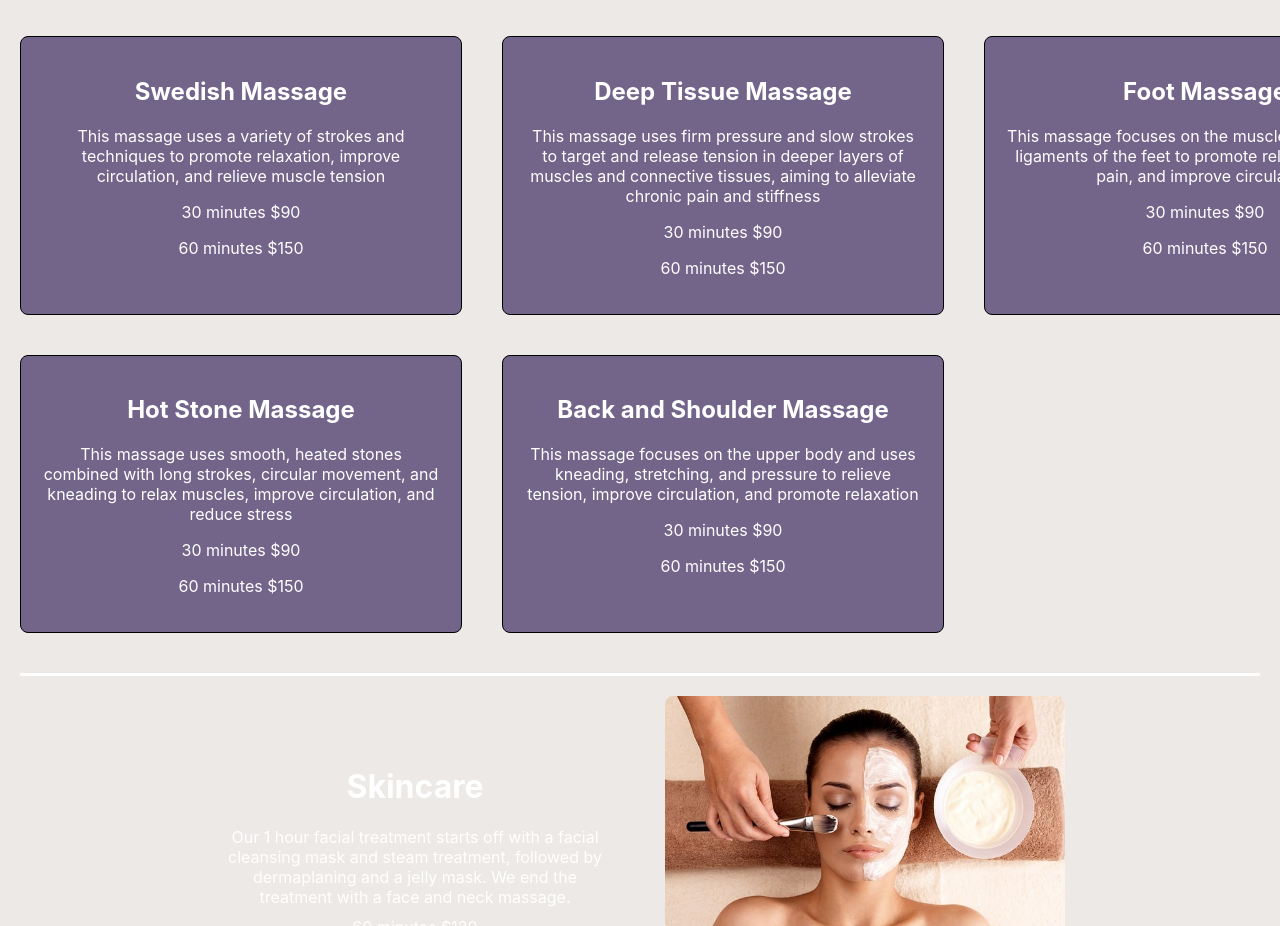
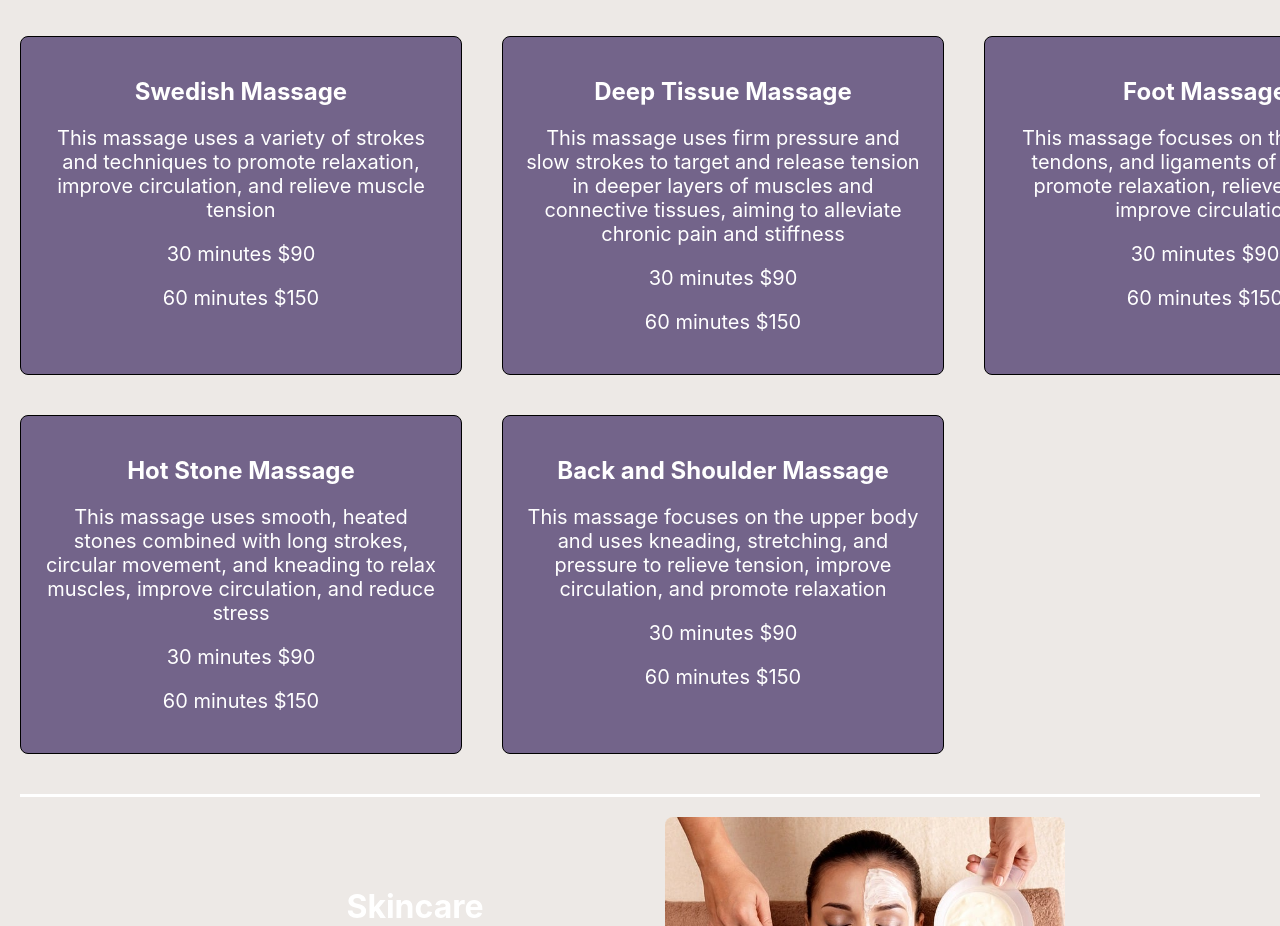
Before and after one commit to LaurenCummings/spa-project, a React (Vite) app: page / in a window 1280 px wide. Shown: the part 1100-2026 px from the top of the page. Built offline with nearby package versions, Linux system fonts and the light colour scheme.

Commit message:
changed massage service font size

```diff
--- a/src/css/Massage.css
+++ b/src/css/Massage.css
@@ -19,3 +19,7 @@
     padding: 20px;
     width: 400px;
 }
+
+.massage-service p {
+    font-size: 20px;
+}
```
